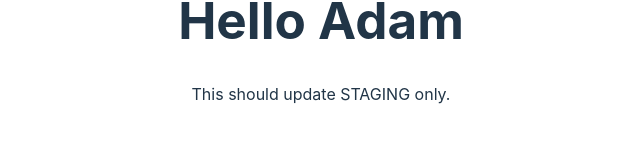
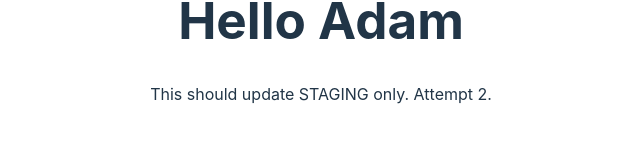
Before and after one commit to lswarner/collective-goods-cicd-demo, a React (Vite) app: page / in a window 1280 px wide. Shown: the part 513-656 px from the top of the page, without its empty margins (319-959 px from the left). Built offline with nearby package versions, Linux system fonts and the light colour scheme.

Commit message:
attempt 2

```diff
--- a/src/App.tsx
+++ b/src/App.tsx
@@ -10,7 +10,7 @@ function App() {
         </a>
       </div>
       <h1>Hello Adam</h1>
-      <p>This should update STAGING only.</p>
+      <p>This should update STAGING only. Attempt 2.</p>
 
     </>
   )
```
